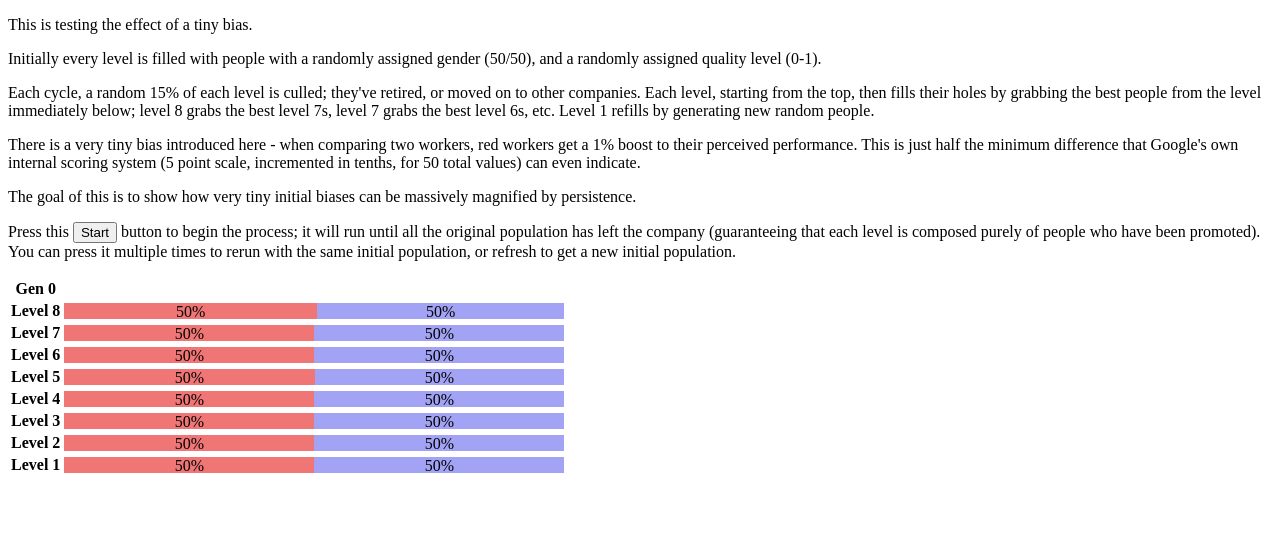
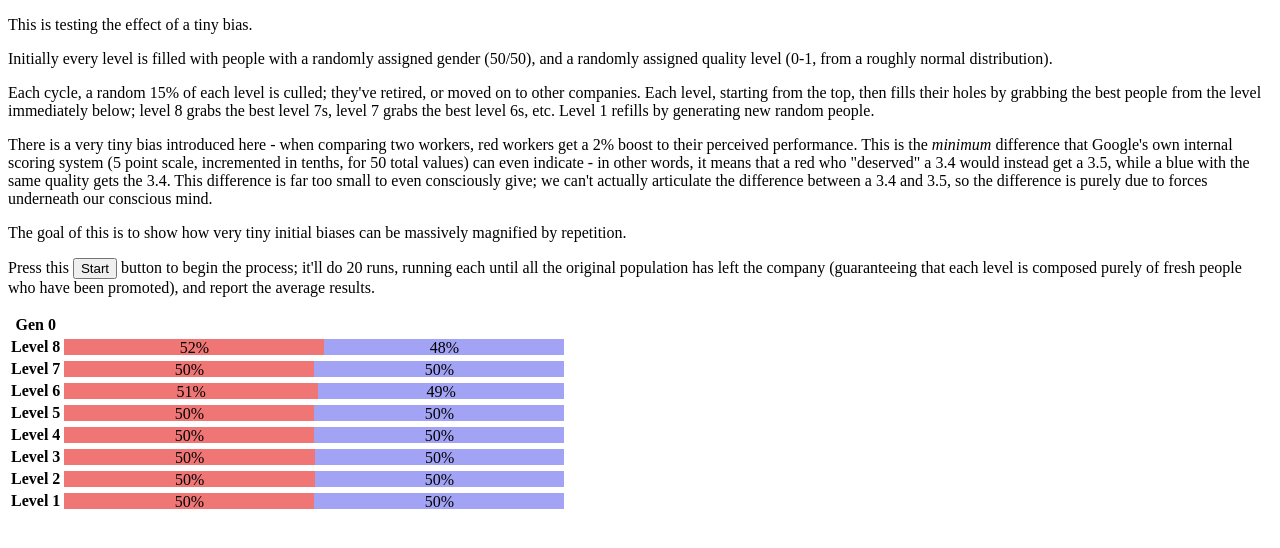
Before and after one commit to tabatkins/unbias, a plain HTML site: page index.html in a window 1280 px wide. Drawn offline with Linux system fonts and the light colour scheme.

Commit message:
Use averaging runs.

```diff
--- a/index.html
+++ b/index.html
@@ -4,7 +4,7 @@
 	This is testing the effect of a tiny bias.
 <p>
 	Initially every level is filled with people with a randomly assigned gender (50/50),
-	and a randomly assigned quality level (0-1).
+	and a randomly assigned quality level (0-1, from a roughly normal distribution).
 <p>
 	Each cycle, a random 15% of each level is culled;
 	they've retired, or moved on to other companies.
@@ -17,19 +17,26 @@
 <p>
 	There is a very tiny bias introduced here -
 	when comparing two workers,
-	red workers get a 1% boost to their perceived performance.
-	This is just half the minimum difference that Google's own internal scoring system
+	red workers get a 2% boost to their perceived performance.
+	This is the <em>minimum</em> difference that Google's own internal scoring system
 	(5 point scale, incremented in tenths, for 50 total values)
-	can even indicate.
+	can even indicate -
+	in other words,
+	it means that a red who "deserved" a 3.4
+	would instead get a 3.5,
+	while a blue with the same quality gets the 3.4.
+	This difference is far too small to even consciously give;
+	we can't actually articulate the difference between a 3.4 and 3.5,
+	so the difference is purely due to forces underneath our conscious mind.
 <p>
 	The goal of this is to show how very tiny initial biases
-	can be massively magnified by persistence.
+	can be massively magnified by repetition.
 <p>
 	Press this <button id="start">Start</button> button to begin the process;
-	it will run until all the original population has left the company
-	(guaranteeing that each level is composed purely of people who have been promoted).
-	You can press it multiple times to rerun with the same initial population,
-	or refresh to get a new initial population.
+	it'll do 20 runs,
+	running each until all the original population has left the company
+	(guaranteeing that each level is composed purely of fresh people who have been promoted),
+	and report the average results.
 
 <table id="results" class=company>
 </table>
@@ -71,6 +78,7 @@ function generateCompany(generateWorker, levelCounts) {
 }
 
 function colorShare(workers) {
+	if(typeof workers == "number") return [workers, 1-workers];
 	let red = 0;
 	let blue = 0;
 	let count = 0;
@@ -160,17 +168,32 @@ function originalsGoneP(company) {
 }
 
 function runSim(company, attrition, generateWorker, table) {
+	const originalCompany = company;
 	printCompany(company, table);
-	let i = 1;
-	while(!originalsGoneP(company)) {
-		company = stepCompany(company, attrition, generateWorker);
-		printCompany(company, table, i);
-		i++;
+	const reds  = [0,0,0,0,0,0,0,0,0];
+	const total = [0,0,0,0,0,0,0,0,0];
+	for(let i = 0; i < 20; i++) {
+		company = originalCompany
+		for(let j = 0; j < 70; j++) { // In practice, originals are all gone within 70 gens.
+			company = stepCompany(company, attrition, generateWorker);
+		}
+		countWorkers(company, reds, total);
+	}
+	const averageCompany = reds.map((e,i)=>e/total[i]);
+	printCompany(averageCompany, table);
+}
+
+function countWorkers(company, reds, totals) {
+	for(let [level, workers] of Object.entries(company)) {
+		for(let worker of workers) {
+			if(worker.color == "red") reds[level]++;
+			totals[level]++;
+		}
 	}
 }
 
-let levelRatio = 1.93; // 7th root of 100
-let levelOne = 10000;
+let levelRatio = 1.7;
+let levelOne = 1000;
 const levels = {
 	"8": levelOne / Math.pow(levelRatio, 7),
 	"7": levelOne / Math.pow(levelRatio, 6),
@@ -181,7 +204,7 @@ const levels = {
 	"2": levelOne / Math.pow(levelRatio, 1),
 	"1": levelOne,
 };
-const bias = 1/100;
+const bias = 2/100;
 
 let company = generateCompany(generateWorker, levels);
 let table = document.querySelector("#results");
```
